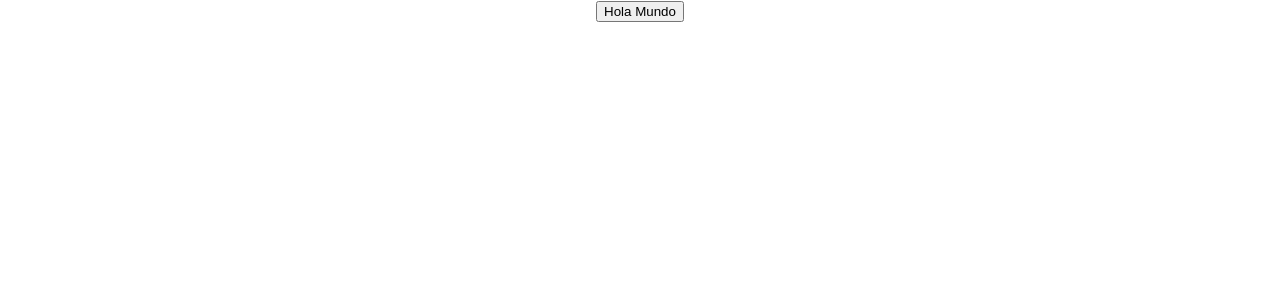
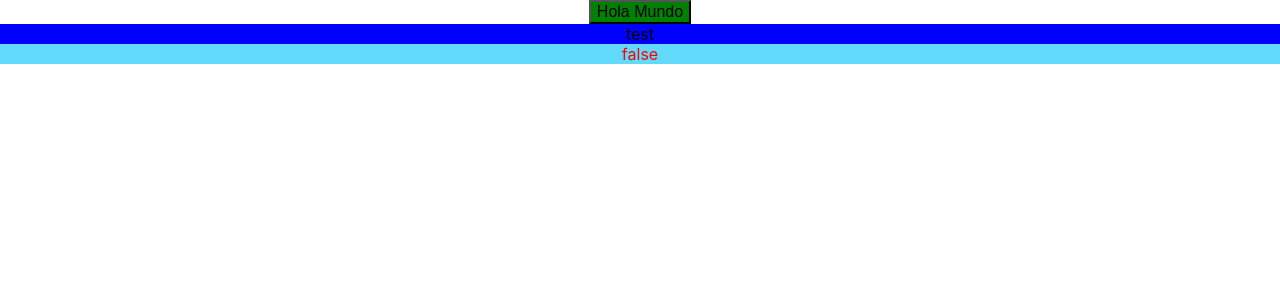
Before and after one commit to danoalanis/react-54965, a React (Create React App) app: page / in a window 1280 px wide. Shown: the top 300 px of the page. Built offline with nearby package versions, Linux system fonts and the light colour scheme.

Commit message:
Adding clase 3

```diff
--- a/public/index.html
+++ b/public/index.html
@@ -7,7 +7,7 @@
     <meta name="theme-color" content="#000000" />
     <meta
       name="description"
-      content="Web site created using create-react-app"
+      content="Pagina de ejemplo para el curso de Coderhouse"
     />
     <link rel="apple-touch-icon" href="%PUBLIC_URL%/logo192.png" />
     <!--
@@ -24,11 +24,12 @@
       work correctly both with client-side routing and a non-root public URL.
       Learn how to configure a non-root public URL by running `npm run build`.
     -->
-    <title>React App</title>
+    <title>My App</title>
   </head>
   <body>
     <noscript>You need to enable JavaScript to run this app.</noscript>
-    <div id="root"></div>
+    <div id="root">
+    </div>
     <!--
       This HTML file is a template.
       If you open it directly in the browser, you will see an empty page.
--- a/src/App.css
+++ b/src/App.css
@@ -28,6 +28,10 @@
   color: #61dafb;
 }
 
+.my-class {
+  background-color: #61dafb;
+}
+
 @keyframes App-logo-spin {
   from {
     transform: rotate(0deg);
--- a/src/App.js
+++ /dev/null
@@ -1,16 +0,0 @@
-import './App.css';
-
-function App() {
-
-  const myFunction = () => {
-    console.log("Hola a todos")
-  };
-
-  return (
-    <div className="App">
-      <button onClick={myFunction}>Hola Mundo</button>
-    </div>
-  );
-}
-
-export default App;
--- /dev/null
+++ b/src/App.jsx
@@ -0,0 +1,43 @@
+import "./App.css";
+
+//Estilos tipo Css in JS
+const condition = false;
+const inLineStyle = {
+  backgroundColor: condition ? "red" : "blue",
+  color: "black",
+};
+
+function App() {
+  const myFunction = () => {
+    let result = null;
+    if (!condition) {
+      result = "true";
+    } else {
+      result = "false";
+    }
+    console.log(result);
+  };
+
+  return (
+    <div className="App">
+      <button
+      /*Estilos en linea */
+        style={{ backgroundColor: "green", color: "black", fontSize: "1rem" }}
+        onClick={myFunction}
+      >
+        Hola Mundo
+      </button>
+      <div style={inLineStyle}>test</div>
+      {/* Clases en CSS */}
+      <div className="my-class">
+        {condition ? (
+          <strong>true</strong>
+        ) : (
+          <div style={{ color: "red" }}>false</div>
+        )}
+      </div>
+    </div>
+  );
+}
+
+export default App;
```
